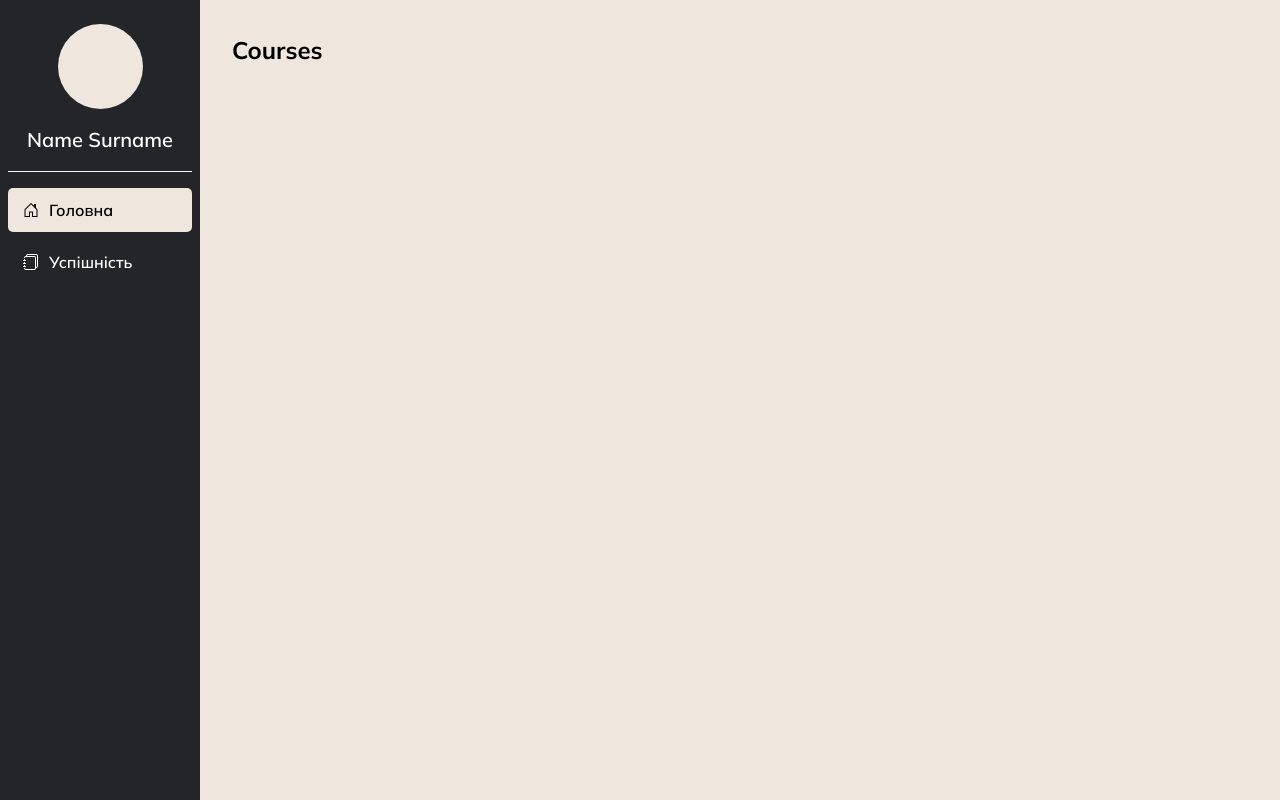
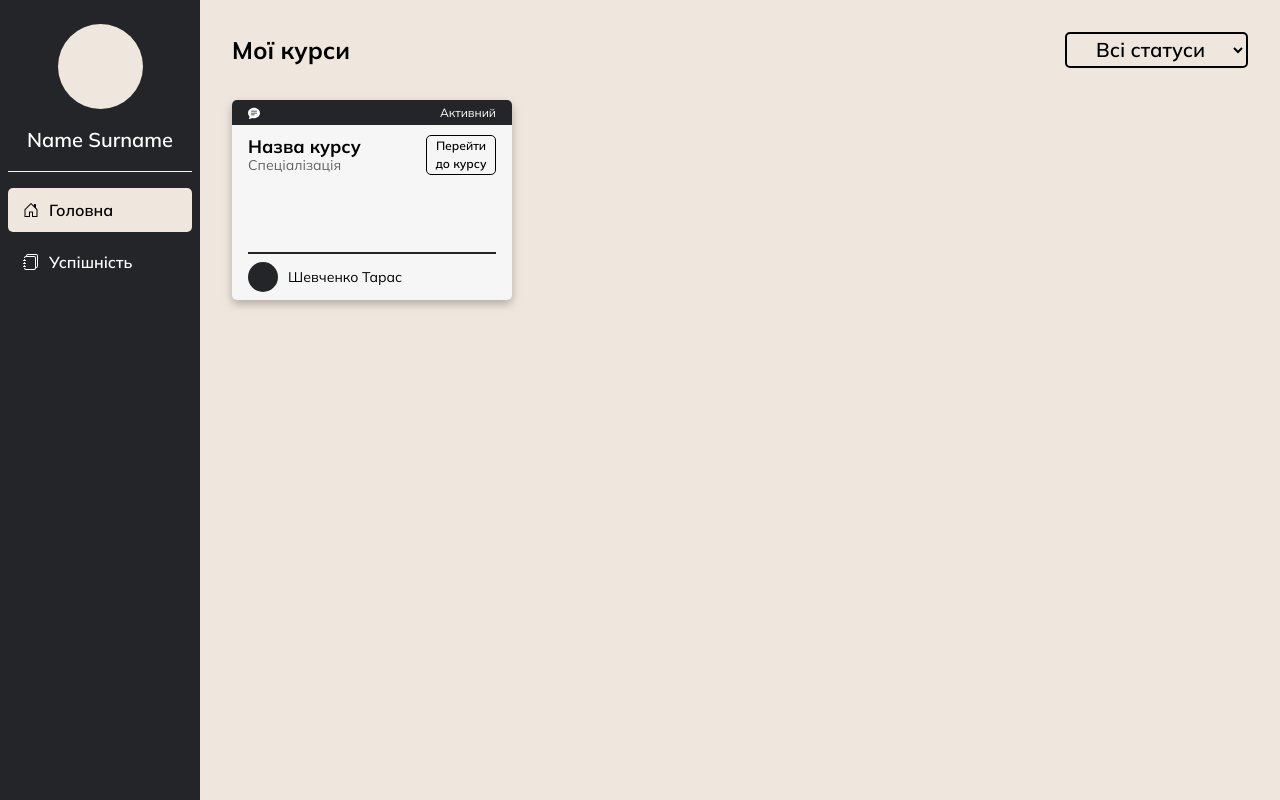
Before and after one commit to Vasya564/learning-management-system, a React (Vite) app in the folder client/: page / in a window 1280 px wide. Built offline with nearby package versions, Linux system fonts and the light colour scheme.

Commit message:
Add course card and page header

```diff
--- a/client/src/pages/Home/Home.jsx
+++ b/client/src/pages/Home/Home.jsx
@@ -1,9 +1,45 @@
 import './Home.scss'
+import { BsFillChatTextFill } from 'react-icons/bs'
 
 const Home = () => {
     return (
         <>
-            <h1>Courses</h1>
+            {/* Page header with filter */}
+            <header className='content__header'>
+                <h1>Мої курси</h1>
+                <select>
+                    <option>Всі статуси</option>
+                    <option>Активні</option>
+                    <option>Завершені</option>
+                    <option>Повторний курс</option>
+                </select>
+            </header>
+            {/* Courses wrapper and courses */}
+            <section className='content__courses'>
+                <div className='content__course'>
+                    <div className='content__course__status'>
+                        <BsFillChatTextFill />
+                        <p>Активний</p>
+                    </div>
+                    <div className='content__course__main'>
+                        <div className='content__course__header'>
+                            <div>
+                                <h3>Назва курсу</h3>
+                                <p>Спеціалізація</p>
+                            </div>
+                            <button>Перейти до курсу</button>
+                        </div>
+                        <div className='content__course__footer'>
+                            <hr />
+                            <div className='content__course__teacher'>
+                                {/* <img /> */}
+                                <div></div>
+                                <p>Шевченко Тарас</p>
+                            </div>
+                        </div>
+                    </div>
+                </div>
+            </section>
         </>
     );
 }
--- a/client/src/pages/Home/Home.scss
+++ b/client/src/pages/Home/Home.scss
@@ -1,3 +1,98 @@
-h1{
-    background-color: #EFE6DD;
+@use '../../variables.scss';
+
+// ========= Shared Styles ======== //
+
+%flex-center-spaceBetween{
+    display: flex;
+    align-items: center;
+    justify-content: space-between;
 }
+
+// ======== Layout Styles ======== //
+.content__header{
+    display: flex;
+    justify-content: space-between;
+    select{
+        font-weight: 600;
+        font-size: 1.25rem;
+        text-align: center;
+        border: 2px solid black;
+        border-radius: 5px;
+        background: transparent;
+        & option{
+            background: variables.$background-color;
+        }
+    }
+}
+
+.content__courses{
+    display: flex;
+    padding: 2rem 0;
+}
+
+// ======== Course Card Styles ======== //
+.content__course{
+    width: 280px;
+    height: 200px;
+    background-color: variables.$secondary-color;
+    border-radius: 5px;
+    filter: drop-shadow(0px 4px 4px rgba(0, 0, 0, 0.25));
+    &__status{
+        @extend %flex-center-spaceBetween;
+        height: 25px;
+        padding: 0 1rem;
+        font-size: 0.75rem;
+        background-color: variables.$primary-color;
+        color: white;
+        border-radius: 5px 5px 0 0;
+    }
+    &__main{
+        height: 175px;
+        display: flex;
+        flex-direction: column;
+        justify-content: space-between;
+        padding: 0.5rem 1rem;
+    }
+    &__header{
+        @extend %flex-center-spaceBetween;
+        button{
+            height: 40px;
+            width: 70px;
+            font-size: 0.75rem;
+            font-weight: 600;
+            background-color: transparent;
+            border: 1px solid black;
+            outline-color: transparent;
+            border-radius: 5px;
+        }
+        h3{
+            font-size: 1.125rem;
+        }
+        p{
+            font-size: 0.875rem;
+            color: #646464;
+            margin-top: -5px;
+        }
+    }
+    &__footer{
+        hr{
+            border: 1px solid variables.$primary-color;
+            outline: none;
+        }
+    }
+    &__teacher{
+        display: flex;
+        align-items: center;
+        padding: 0.5rem 0 0 0;
+        div{
+            height: 30px;
+            width: 30px;
+            border-radius: 50%;
+            background-color: variables.$primary-color;
+        }
+        p{
+            margin-left: 10px;
+            font-size: 0.875rem;
+        }
+    }
+}
```
